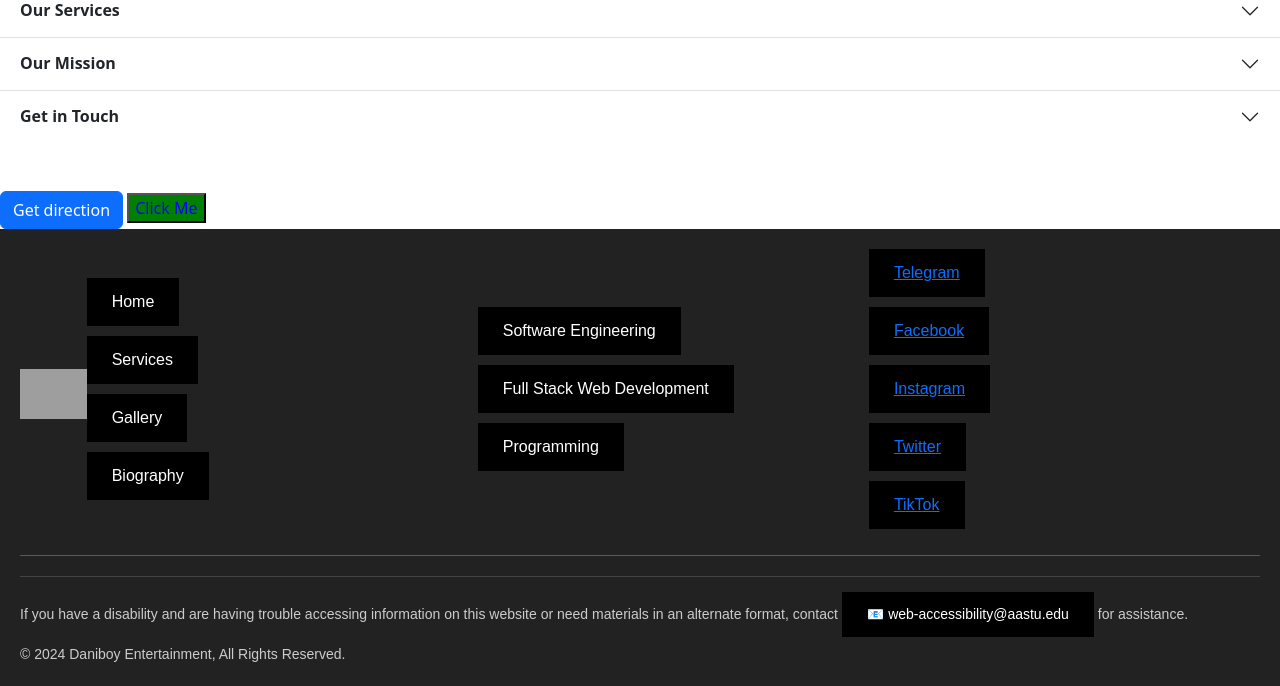
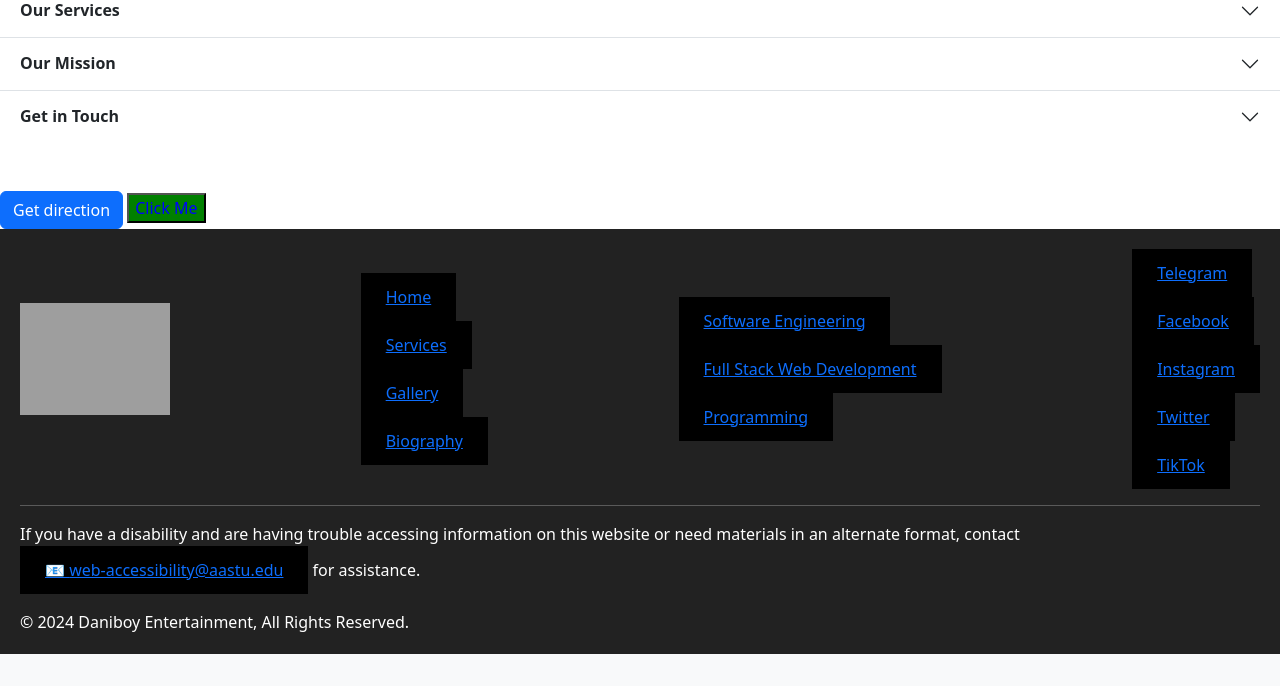
Before and after one commit to Maxd646/my-website, a PHP site: page / in a window 1280 px wide. Shown: the part 2644-3330 px from the top of the page. After the commit the page ends 3298 px from the top, so only its background shows below. Run offline with PHP 8.4, Linux system fonts and the light colour scheme; grey boxes are pictures that could not be loaded.

Commit message:
Update style.css

```diff
--- a/style.css
+++ b/style.css
@@ -20,69 +20,46 @@ a[href^='tel']::before {
   content: '📞 ';
 }
 
-/* Footer styles */
 .footer {
-    background-color: #222; /* Dark background color */
-    color: #fff; /* White text color */
-    padding: 20px; /* Padding around the footer */
-    font-family: Arial, sans-serif; /* Font family */
+    background-color: #222;
+    color: #fff;
+    padding: 20px;
 }
 
-.footer-header {
-    display: flex; /* Use Flexbox for horizontal layout */
-    justify-content: space-between; /* Space items evenly */
-    align-items: center; /* Center items vertically */
+.footer-logo {
+    text-align: center;
+    margin-bottom: 20px;
 }
 
 .footer-logo img {
-    max-height: 50px; /* Limit logo height */
+    max-width: 150px;
 }
 
-.region {
-    flex: 1; /* Allow regions to grow equally */
+.footer-links, .footer-social {
+    text-align: center;
+    margin-bottom: 20px;
 }
 
-.region h2 {
-    display: none; /* Hide section titles */
+.footer-links ul, .footer-social ul {
+    list-style: none;
+    padding: 0;
 }
 
-.menu {
-    list-style: none; /* Remove default list styling */
-    padding: 0; /* Remove default padding */
-    margin: 0; /* Remove default margin */
+.footer-links ul li, .footer-social ul li {
+    margin: 5px 0;
 }
 
-.menu__item {
-    margin-bottom: 10px; /* Space between items */
+.footer-links ul li a, .footer-social ul li a {
+    color: #fff;
+    text-decoration: none;
 }
 
-.menu__link {
-    color: #fff; /* White text color for links */
-    text-decoration: none; /* Remove underline */
+.footer-divider {
+    border-top: 1px solid #555;
+    margin: 20px 0;
 }
 
-.menu__link:hover {
-    text-decoration: underline; /* Underline on hover */
+.footer-address, .footer-copyright {
+    text-align: center;
+    font-size: 14px;
 }
-
-.container-subfooter {
-    margin-top: 20px; /* Space above the subfooter */
-    border-top: 1px solid #444; /* Top border for separation */
-    padding-top: 10px; /* Padding above content */
-}
-
-.container-subfooter p,
-.container-subfooter span {
-    font-size: 14px; /* Font size for accessibility statement and copyright */
-    color: #ccc; /* Lighter color for text */
-    margin: 5px 0; /* Margin for spacing */
-}
-
-.container-subfooter a {
-    color: #fff; /* White links in the subfooter */
-    text-decoration: none; /* Remove underline */
-}
-
-.container-subfooter a:hover {
-    text-decoration: underline; /* Underline on hover */
-}
```
